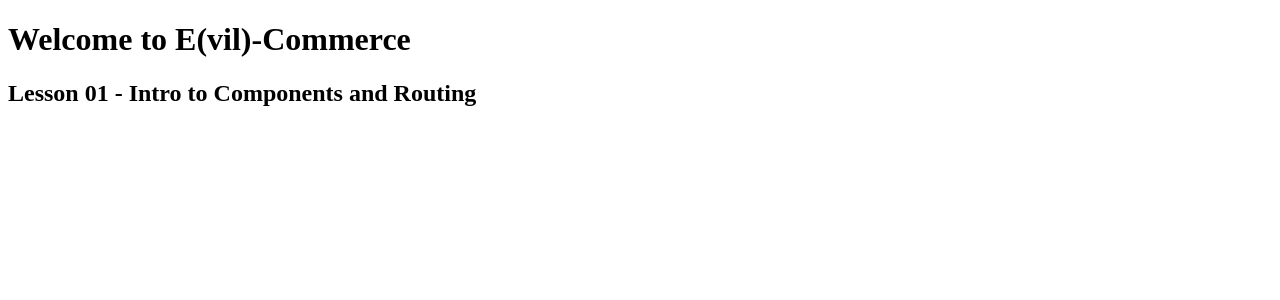
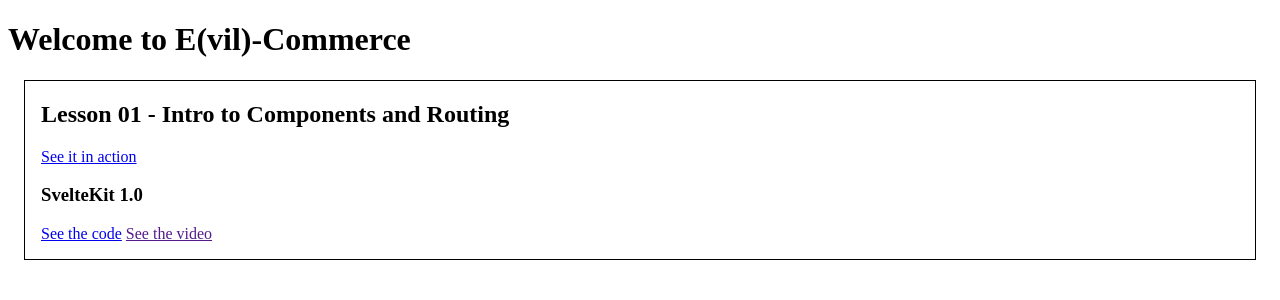
Before and after one commit to jeffreybiles/evil-commerce, a SvelteKit app: page / in a window 1280 px wide. Shown: the top 300 px of the page. Built offline with nearby package versions, Linux system fonts and the light colour scheme.

Commit message:
Link to lessons

```diff
--- a/src/routes/+page.svelte
+++ b/src/routes/+page.svelte
@@ -28,11 +28,26 @@ const lessons: Lesson[] = [
 
 <h1>Welcome to E(vil)-Commerce</h1>
 {#each lessons as lesson}
-  <h2>{lesson.name}</h2>
+  <div class="lesson">
+    <h2>{lesson.name}</h2>
+    <a href="https://{lesson.exampleSubdomain}.evil-commerce.com" target="_blank" rel="noreferrer">
+      See it in action
+    </a>
+    {#each lesson.implementations as implementation}
+      <h3>{implementation.framework}</h3>
+      <a href={implementation.githubUrl} target="_blank" rel="noreferrer">See the code</a>
+      <a href={implementation.youtubeUrl} target="_blank">See the video</a>
+    {/each}
+  </div>
   <!-- TODO - link to the subdomain -->
   <!-- TODO - put framework icons for each of the implementations that are available, maybe direct links to the github repo and videos -->
   <!-- TODO - if comingSoon is true, then style it differently -->
 {/each}
 <style>
-
+.lesson {
+  border: 1px solid black;
+  padding: 1rem;
+  padding-top: 0;
+  margin: 1rem;
+}
 </style>
```
